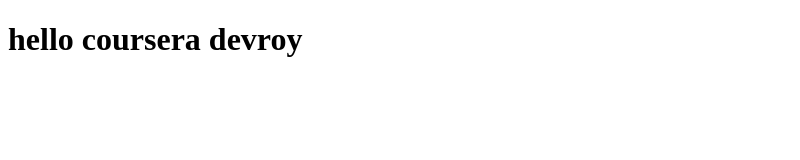
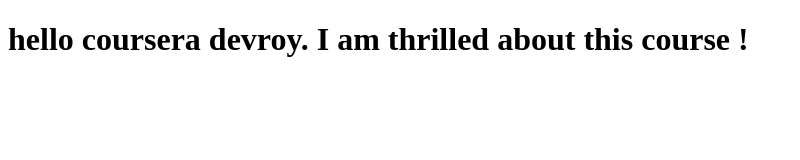
Before and after one commit to roydevan/Coursera-ng1, a plain HTML site: page index.html in a window 1280 px wide. Shown: the whole page, without its empty margins (0-800 px from the left). Drawn offline with Linux system fonts and the light colour scheme.

Commit message:
new version

```diff
--- a/index.html
+++ b/index.html
@@ -5,6 +5,6 @@
     <title>hello test</title>
   </head>
   <body>
-<h1>hello coursera devroy</h1>
+<h1>hello coursera devroy. I am thrilled about this course !</h1>
   </body>
 </html>
```
